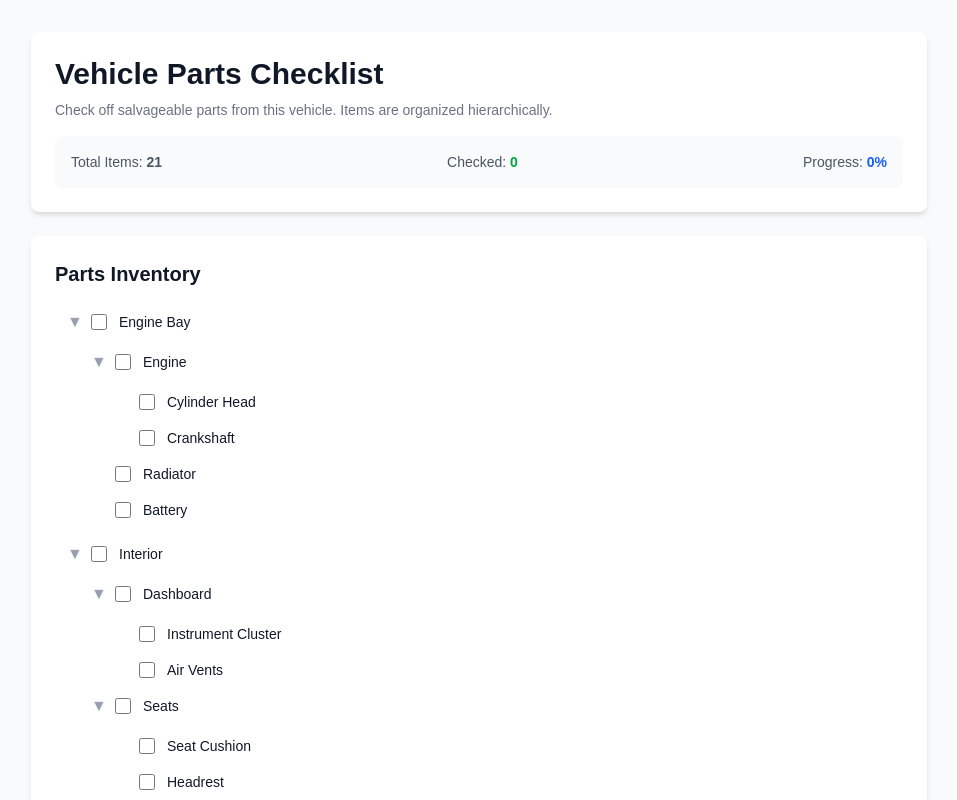
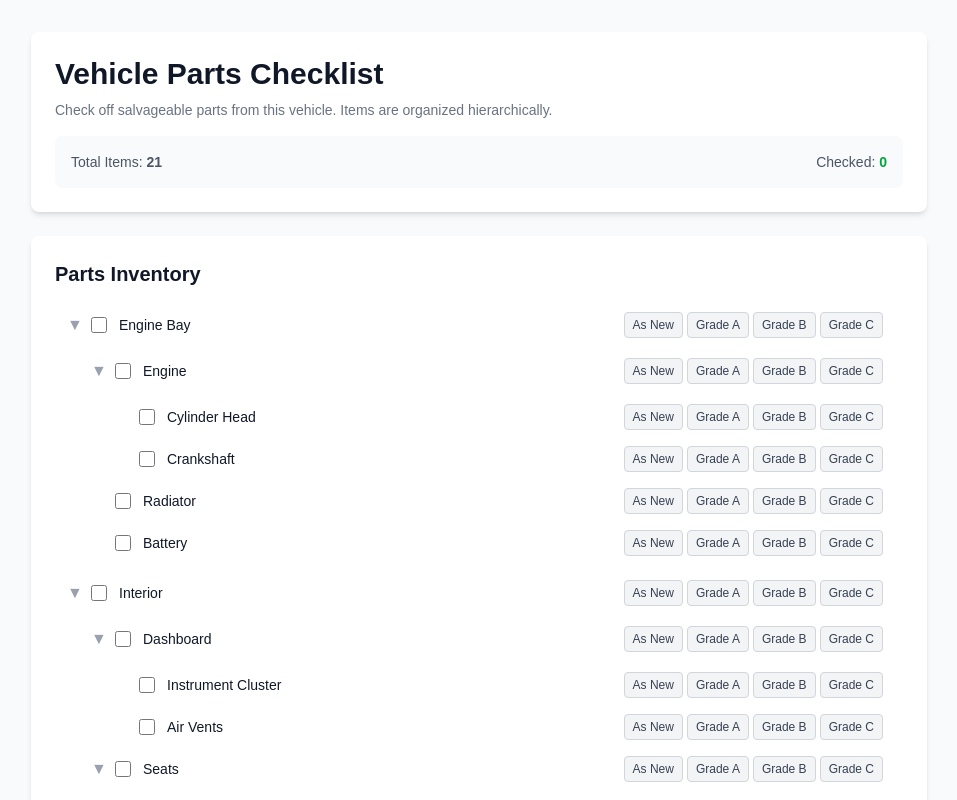
Before and after one commit to VoxelFS/partly-hackthon, a Next.js app: page /1 in a window 1280 px wide. Shown: the top 800 px of the page, without its empty margins (161-1118 px from the left). Built offline with nearby package versions, Linux system fonts and the light colour scheme.

Commit message:
Add quality buttons to checklist and remove progress percentage

```diff
--- a/src/app/[vehicleId]/page.tsx
+++ b/src/app/[vehicleId]/page.tsx
@@ -11,6 +11,7 @@ interface Part {
 interface PartWithCheckState extends Part {
   id: string;
   isChecked: boolean;
+  quality?: 'As new' | 'A' | 'B' | 'C';
   parts: PartWithCheckState[];
 }
 
@@ -22,6 +23,7 @@ const addIdsAndCheckState = (parts: Part[], parentId = ''): PartWithCheckState[]
       ...part,
       id,
       isChecked: false,
+      quality: undefined,
       parts: addIdsAndCheckState(part.parts, id)
     };
   });
@@ -60,7 +62,8 @@ export default function NestedChecklistPage() {
           return {
             ...part,
             isChecked: newCheckedState,
-            parts: setAllChildrenState(part.parts, newCheckedState)
+            // Clear quality if unchecking
+            quality: newCheckedState ? part.quality : undefined
           };
         }
         return {
@@ -73,13 +76,26 @@ export default function NestedChecklistPage() {
     setParts(prevParts => togglePartRecursively(prevParts));
   };
 
-  // Set all children to the same state as parent
-  const setAllChildrenState = (parts: PartWithCheckState[], state: boolean): PartWithCheckState[] => {
-    return parts.map(part => ({
-      ...part,
-      isChecked: state,
-      parts: setAllChildrenState(part.parts, state)
-    }));
+  // Handle quality selection
+  const handleQualityChange = (targetId: string, quality: 'As new' | 'A' | 'B' | 'C' | '') => {
+    const updatePartRecursively = (parts: PartWithCheckState[]): PartWithCheckState[] => {
+      return parts.map(part => {
+        if (part.id === targetId) {
+          return {
+            ...part,
+            quality: quality === '' ? undefined : quality,
+            // Auto-check the part when quality is selected, uncheck when cleared
+            isChecked: quality !== '' ? true : false
+          };
+        }
+        return {
+          ...part,
+          parts: updatePartRecursively(part.parts)
+        };
+      });
+    };
+
+    setParts(prevParts => updatePartRecursively(prevParts));
   };
 
   // Count total checked items
@@ -134,11 +150,6 @@ export default function NestedChecklistPage() {
               <span className="text-gray-600">
                 Checked: <span className="font-semibold text-green-600">{checkedItems}</span>
               </span>
-              <span className="text-gray-600">
-                Progress: <span className="font-semibold text-blue-600">
-                  {totalItems > 0 ? Math.round((checkedItems / totalItems) * 100) : 0}%
-                </span>
-              </span>
             </div>
           </div>
         </div>
@@ -158,6 +169,7 @@ export default function NestedChecklistPage() {
                   key={part.id}
                   part={part}
                   onToggle={handleToggle}
+                  onQualityChange={handleQualityChange}
                   level={0}
                 />
               ))}
@@ -173,10 +185,12 @@ export default function NestedChecklistPage() {
 function NestedChecklistItem({
   part,
   onToggle,
+  onQualityChange,
   level
 }: {
   part: PartWithCheckState;
   onToggle: (id: string) => void;
+  onQualityChange: (id: string, quality: 'As new' | 'A' | 'B' | 'C' | '') => void;
   level: number;
 }) {
   const [isExpanded, setIsExpanded] = useState(true);
@@ -227,12 +241,49 @@ function NestedChecklistItem({
           {part.name}
         </label>
 
-        {/* Status Badge */}
-        {part.isChecked && (
-          <span className="inline-flex items-center bg-green-100 ml-2 px-2 py-0.5 rounded font-medium text-green-800 text-xs">
-            ✓
-          </span>
-        )}
+        {/* Quality Selection Buttons */}
+        <div className="flex gap-1 mr-2">
+          <button
+            onClick={() => onQualityChange(part.id, part.quality === 'As new' ? '' : 'As new')}
+            className={`px-2 py-1 text-xs rounded border transition-colors ${
+              part.quality === 'As new'
+                ? 'bg-green-500 text-white border-green-500'
+                : 'bg-gray-100 text-gray-700 border-gray-300 hover:bg-gray-200'
+            }`}
+          >
+            As New
+          </button>
+          <button
+            onClick={() => onQualityChange(part.id, part.quality === 'A' ? '' : 'A')}
+            className={`px-2 py-1 text-xs rounded border transition-colors ${
+              part.quality === 'A'
+                ? 'bg-blue-500 text-white border-blue-500'
+                : 'bg-gray-100 text-gray-700 border-gray-300 hover:bg-gray-200'
+            }`}
+          >
+            Grade A
+          </button>
+          <button
+            onClick={() => onQualityChange(part.id, part.quality === 'B' ? '' : 'B')}
+            className={`px-2 py-1 text-xs rounded border transition-colors ${
+              part.quality === 'B'
+                ? 'bg-yellow-500 text-white border-yellow-500'
+                : 'bg-gray-100 text-gray-700 border-gray-300 hover:bg-gray-200'
+            }`}
+          >
+            Grade B
+          </button>
+          <button
+            onClick={() => onQualityChange(part.id, part.quality === 'C' ? '' : 'C')}
+            className={`px-2 py-1 text-xs rounded border transition-colors ${
+              part.quality === 'C'
+                ? 'bg-red-500 text-white border-red-500'
+                : 'bg-gray-100 text-gray-700 border-gray-300 hover:bg-gray-200'
+            }`}
+          >
+            Grade C
+          </button>
+        </div>
       </div>
 
       {/* Nested Children */}
@@ -243,6 +294,7 @@ function NestedChecklistItem({
               key={childPart.id}
               part={childPart}
               onToggle={onToggle}
+              onQualityChange={onQualityChange}
               level={level + 1}
             />
           ))}
```
